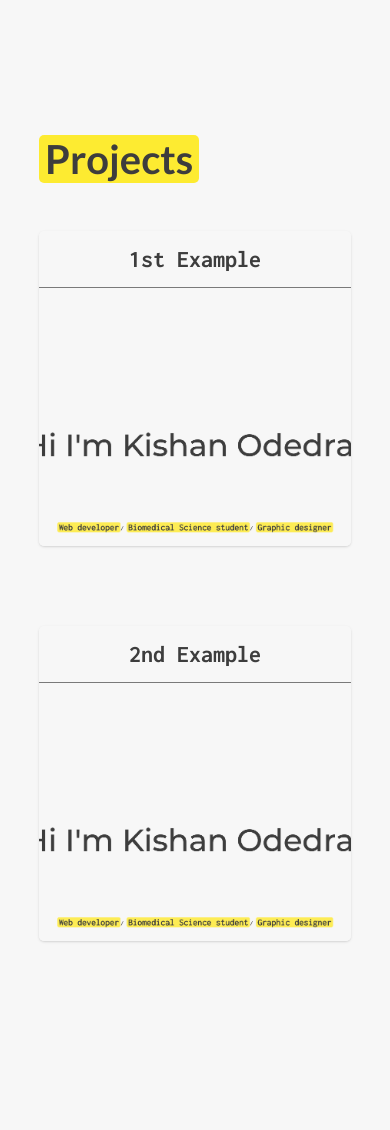
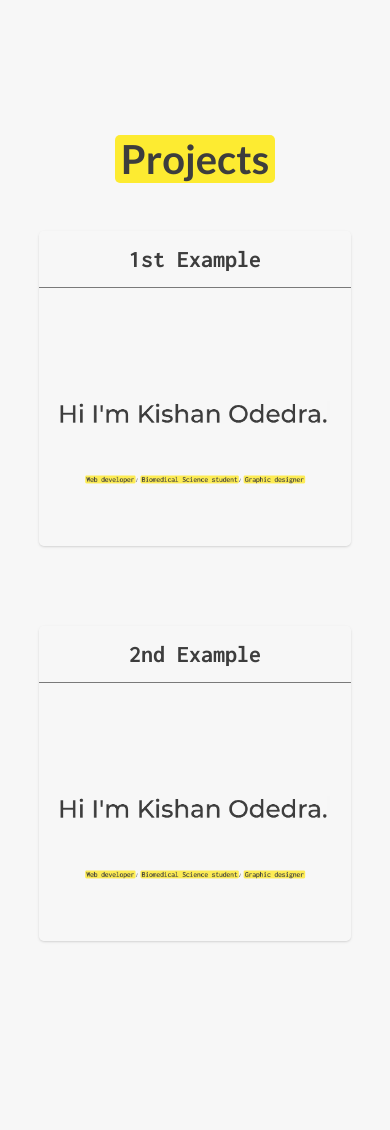
Before and after one commit to kish-an/kishanodedra, a website: page index.html in a window 390 px wide. Shown: the part 1600-2730 px from the top of the page. Drawn offline with nearby package versions, Linux system fonts and the light colour scheme.

Commit message:
Updated Project section for mobile

```diff
--- a/index.html
+++ b/index.html
@@ -303,7 +303,7 @@
         navLinks(x);
 
         //Project card flipping
-        document.querySelector('.project').addEventListener('click', function () {
+        document.querySelector('.proj1').addEventListener('click', function () {
             document.querySelector('.project--front').classList.toggle("project--front--flip");
             document.querySelector('.project--back').classList.toggle("project--back--flip");
         });
--- a/scss/main.scss
+++ b/scss/main.scss
@@ -517,6 +517,7 @@ body.dark {
 	margin: 0;
 	font-weight: bold;
 	position: sticky;
+	position: -webkit-sticky;
 	top: 0;
 	left: 0;
 	width: 100%;
@@ -582,7 +583,6 @@ body.dark {
 .project--back {
 	border-radius: 5px;
 	box-shadow: 0 1px 3px 0 rgba(0, 0, 0, 0.1), 0 1px 2px 0 rgba(0, 0, 0, 0.06);
-	overflow: scroll;
 	backface-visibility: hidden;
 	-webkit-backface-visibility: hidden;
 	display: inline-block;
@@ -593,10 +593,12 @@ body.dark {
 
 .project--front {
 	transform: perspective(600px) rotateY(0deg);
+	overflow: hidden;
 }
 
 .project--back {
 	transform: perspective(600px) rotateY(180deg);
+	overflow: scroll;
 }
 
 .project--front--flip {
@@ -667,6 +669,7 @@ body.dark {
 			height: 100vh;
 			padding-top: 10px;
 			align-items: flex-start;
+			overflow: hidden;
 		}
 
 		.nav__icon--dot {
@@ -833,6 +836,25 @@ body.dark {
 	.about__info__text {
 		margin: 30px 0 0;
 	}
+
+	/* Project section */
+	.projects {
+		text-align: center;
+	}
+
+	.projects--grid {
+		text-align: left;
+	}
+
+	.project__thumbnail {
+		min-height: 80%;
+	}
+
+	.project__links {
+		li {
+			margin: 0 1.5rem;
+		}
+	}
 }
 
 /* Smaller mobile */
```
Also changed, not shown: css/main.css.
